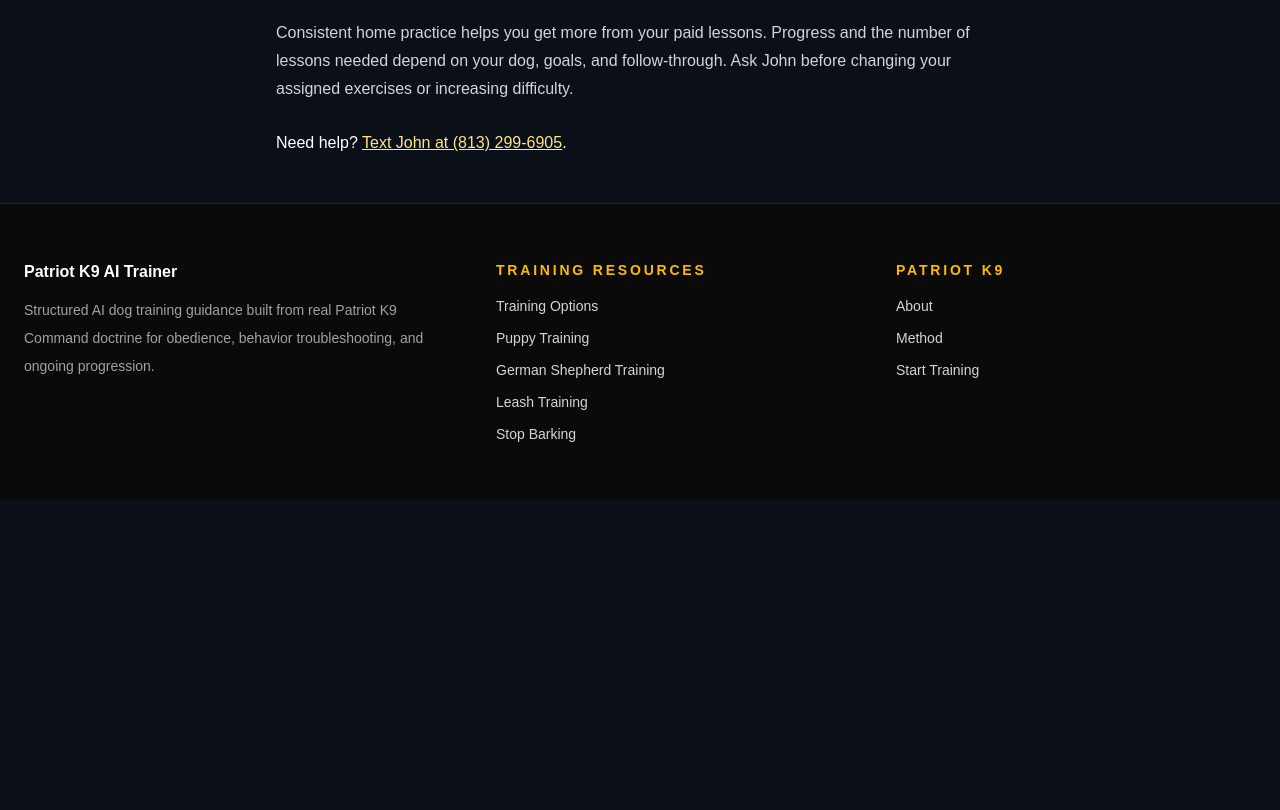
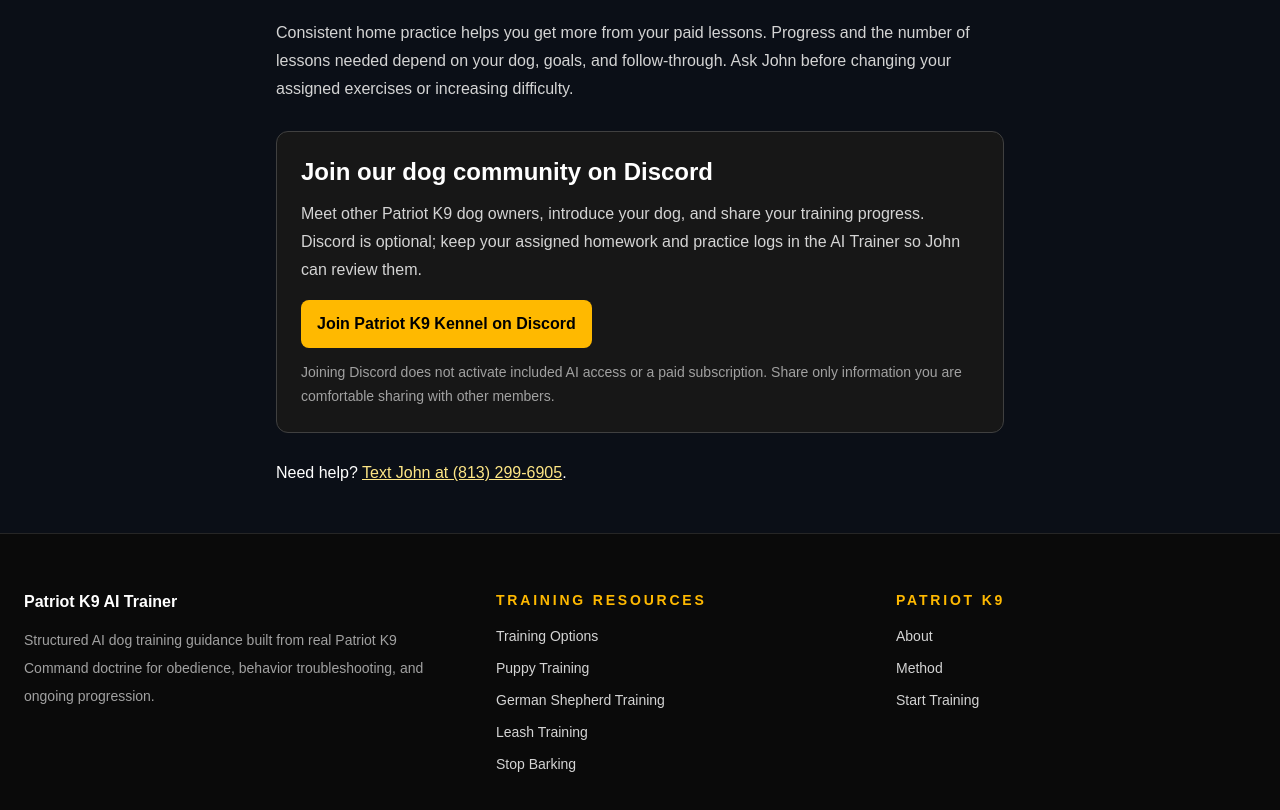
Before and after one commit to HapticVets/dog-trainer-ai-web, a Next.js app: page /client-start in a window 1280 px wide. Shown: the part 1180-1990 px from the top of the page. Before the commit the page ends 1680 px from the top, so only its background shows below. Built offline with nearby package versions, Linux system fonts and the light colour scheme; no server answers.

Commit message:
Invite training clients to the Patriot K9 Discord community

```diff
--- a/app/client-start/page.tsx
+++ b/app/client-start/page.tsx
@@ -13,6 +13,12 @@ export default function ClientStart(){
       <li className="rounded-xl border border-neutral-700 p-5"><h2 className="text-xl font-bold">3. Practice and log what happened</h2><p className="mt-2 leading-7 text-neutral-300">After your lesson, open your linked dog in the AI Trainer and follow the assigned homework. Keep practice short and consistent, using the duration and exercises John assigns. Log your session, what went well, and what was difficult. Those logs help John plan your next lesson.</p><Link href="/train" className="mt-4 inline-block rounded-lg bg-amber-400 px-4 py-3 font-bold text-black">Open the AI Trainer</Link></li>
     </ol>
     <p className="leading-7 text-neutral-300">Consistent home practice helps you get more from your paid lessons. Progress and the number of lessons needed depend on your dog, goals, and follow-through. Ask John before changing your assigned exercises or increasing difficulty.</p>
+    <section className="rounded-xl border border-neutral-700 bg-neutral-900 p-6" aria-labelledby="discord-heading">
+      <h2 id="discord-heading" className="text-2xl font-bold">Join our dog community on Discord</h2>
+      <p className="mt-3 leading-7 text-neutral-300">Meet other Patriot K9 dog owners, introduce your dog, and share your training progress. Discord is optional; keep your assigned homework and practice logs in the AI Trainer so John can review them.</p>
+      <a href="https://discord.gg/Mmb4KSp9Y8" target="_blank" rel="noopener noreferrer" className="mt-4 inline-block rounded-lg bg-amber-400 px-4 py-3 font-bold text-black">Join Patriot K9 Kennel on Discord</a>
+      <p className="mt-3 text-sm leading-6 text-neutral-400">Joining Discord does not activate included AI access or a paid subscription. Share only information you are comfortable sharing with other members.</p>
+    </section>
     <p>Need help? <a className="text-amber-200 underline" href="sms:8132996905">Text John at (813) 299-6905</a>.</p>
   </main>;
 }
```
Also changed, not shown: lib/bookings.ts (+1 -1 lines).
